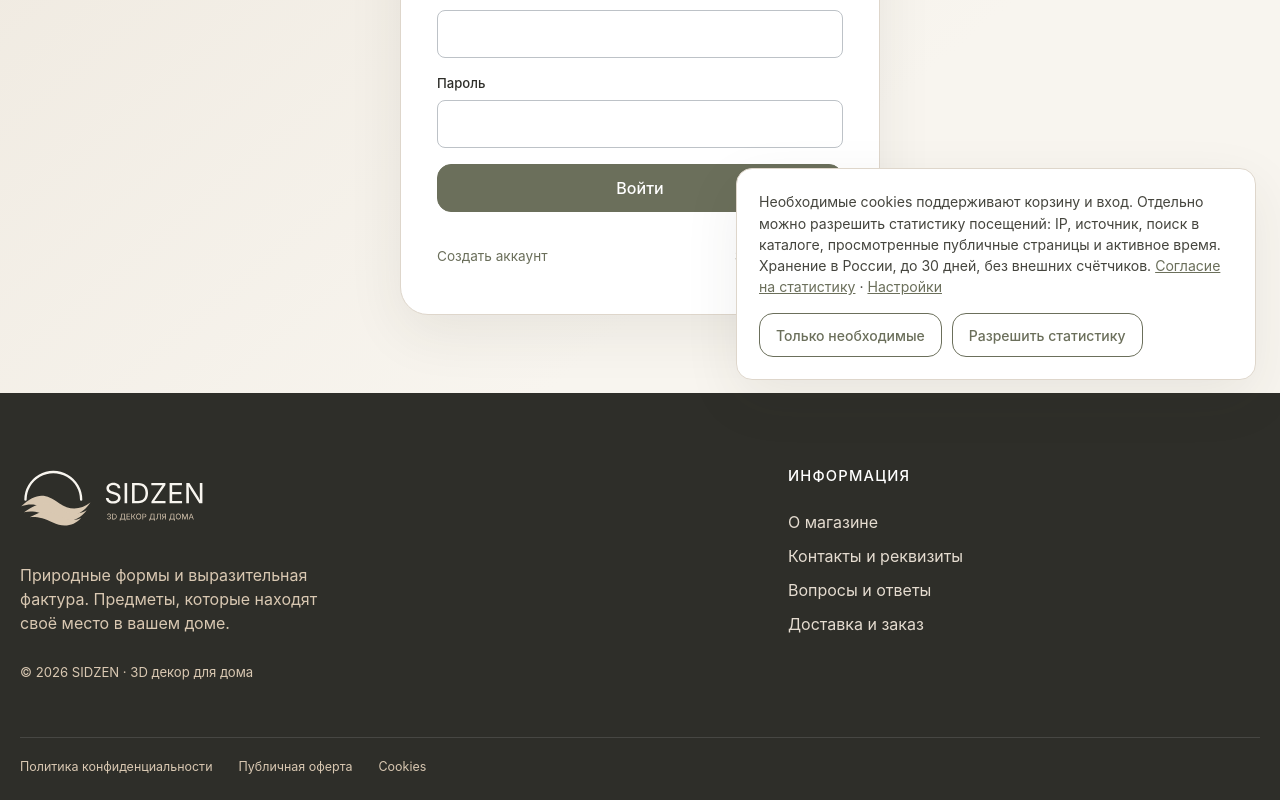
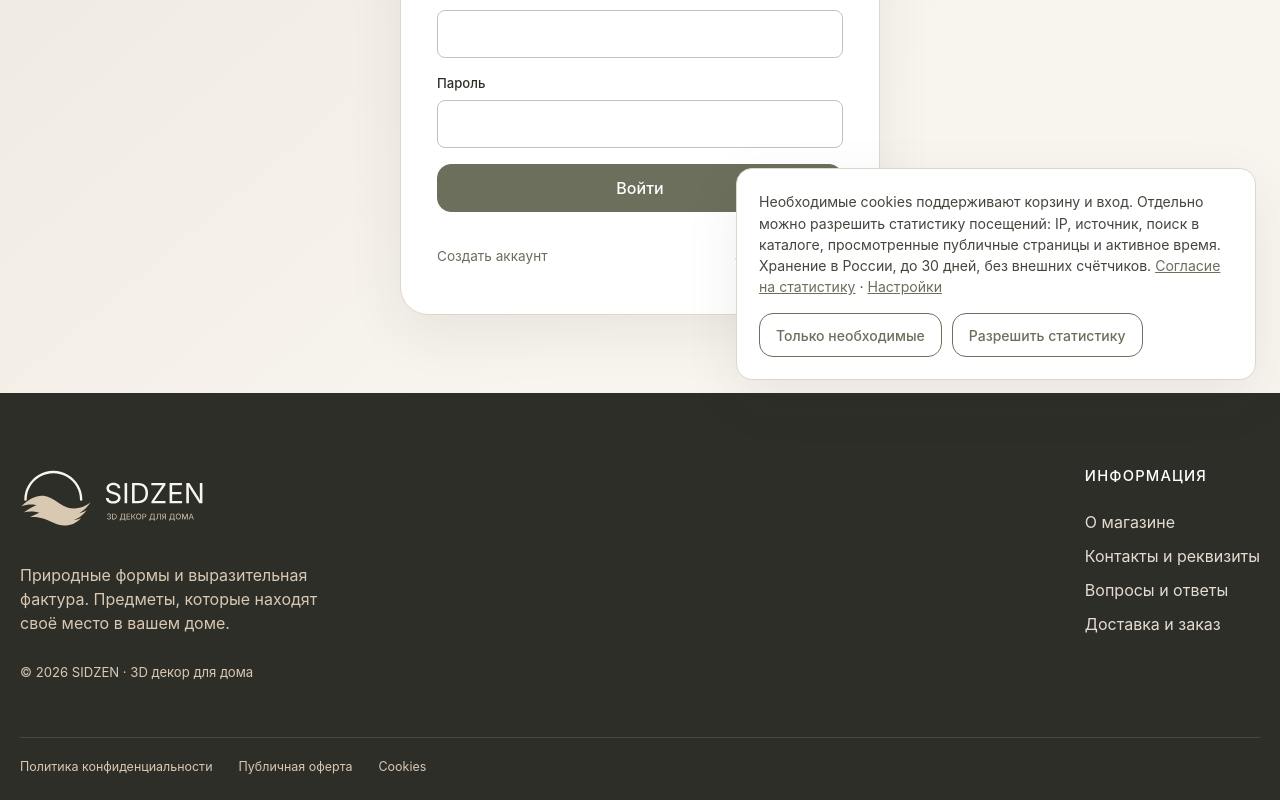
Before and after one commit to Mplusk/sidzen, a Next.js app: page /login in a window 1280 px wide. Shown: the part 396-1196 px from the top of the page. Built offline with nearby package versions, Linux system fonts and the light colour scheme; no server answers; the database is empty.

Commit message:
Align footer information at right edge on desktop

```diff
--- a/src/app/globals.css
+++ b/src/app/globals.css
@@ -850,6 +850,7 @@ body:has(.admin-shell) > .cookie-banner { display: none; }
 .gallery-arrow, .product-gallery--compact .gallery-arrow { width: 2.75rem; height: 2.75rem; }
 .footer-grid { grid-template-columns: minmax(0, 1.5fr) minmax(0, 1fr); }
 .footer-grid > div:first-child, .footer-grid > div:last-child { grid-column: auto; }
+.footer-info { justify-self: end; }
 .nav-toggle { display: none; }
 .product-card__price strong { font-size: 1.375rem; }
 .product-card h3, .catalog-results .product-card h3 { font-size: .9375rem; }
@@ -881,6 +882,7 @@ body:has(.admin-shell) > .cookie-banner { display: none; }
   .gallery-arrow--previous { left: 0; }
   .gallery-arrow--next { right: 0; }
   .footer-grid { grid-template-columns: 1fr; }
+  .footer-info { justify-self: start; }
   .account-shell { padding-top: 1rem; }
   .product-card__price strong { font-size: 1.1875rem; }
   .product-card h3, .catalog-results .product-card h3 { font-size: .875rem; }
--- a/src/components/footer.tsx
+++ b/src/components/footer.tsx
@@ -3,6 +3,6 @@ import { Logo } from "@/components/logo";
 export async function Footer() {
   return <footer className="site-footer"><div className="container footer-grid">
     <div><Logo inverse /><p>Природные формы и выразительная фактура. Предметы, которые находят своё место в вашем доме.</p><span className="footer-note">© {new Date().getFullYear()} SIDZEN · 3D декор для дома</span></div>
-    <div><h3>Информация</h3><Link href="/about/">О магазине</Link><Link href="/contacts/">Контакты и реквизиты</Link><Link href="/faq/">Вопросы и ответы</Link><Link href="/delivery/">Доставка и заказ</Link></div>
+    <div className="footer-info"><h3>Информация</h3><Link href="/about/">О магазине</Link><Link href="/contacts/">Контакты и реквизиты</Link><Link href="/faq/">Вопросы и ответы</Link><Link href="/delivery/">Доставка и заказ</Link></div>
   </div><div className="container footer-bottom"><Link href="/legal/privacy/">Политика конфиденциальности</Link><Link href="/legal/offer/">Публичная оферта</Link><Link href="/legal/cookies/">Cookies</Link></div></footer>;
 }
```
Also changed, not shown: 1 other file (tests, documents, lock files or other folders).
